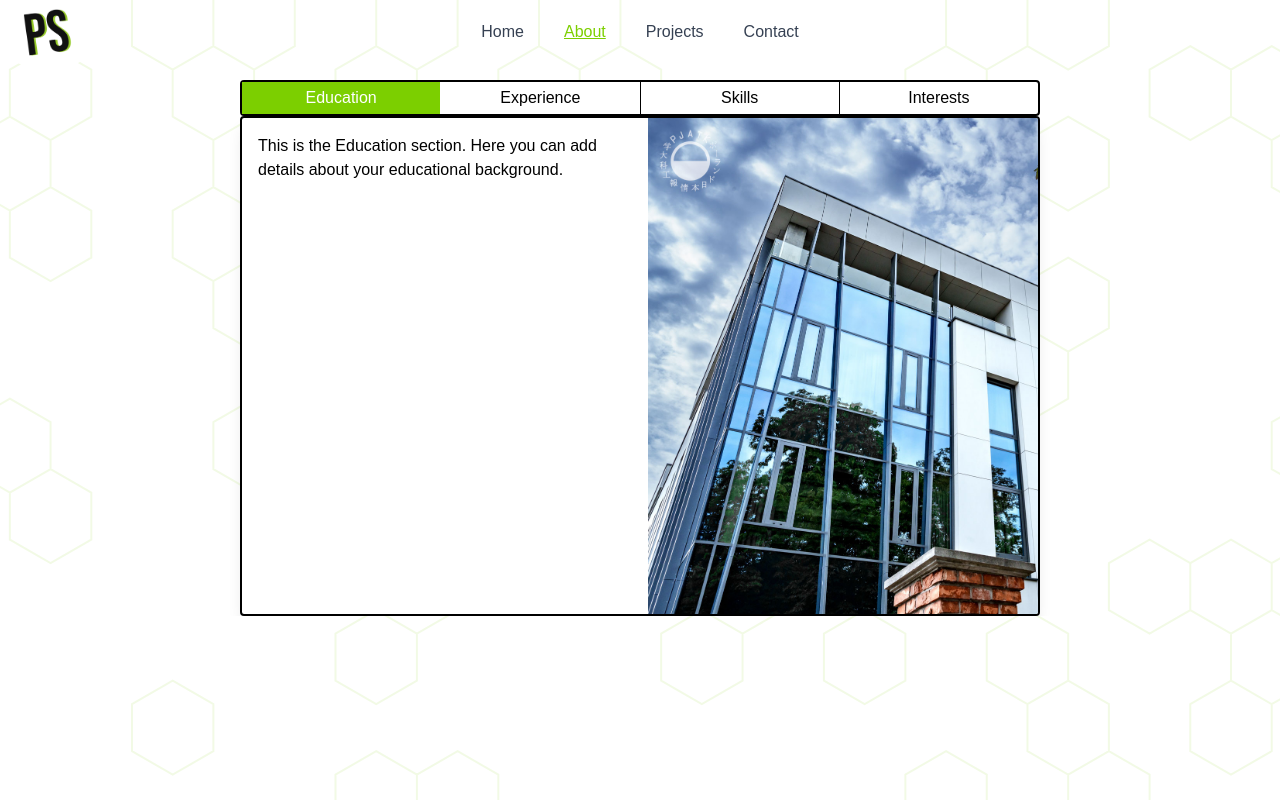
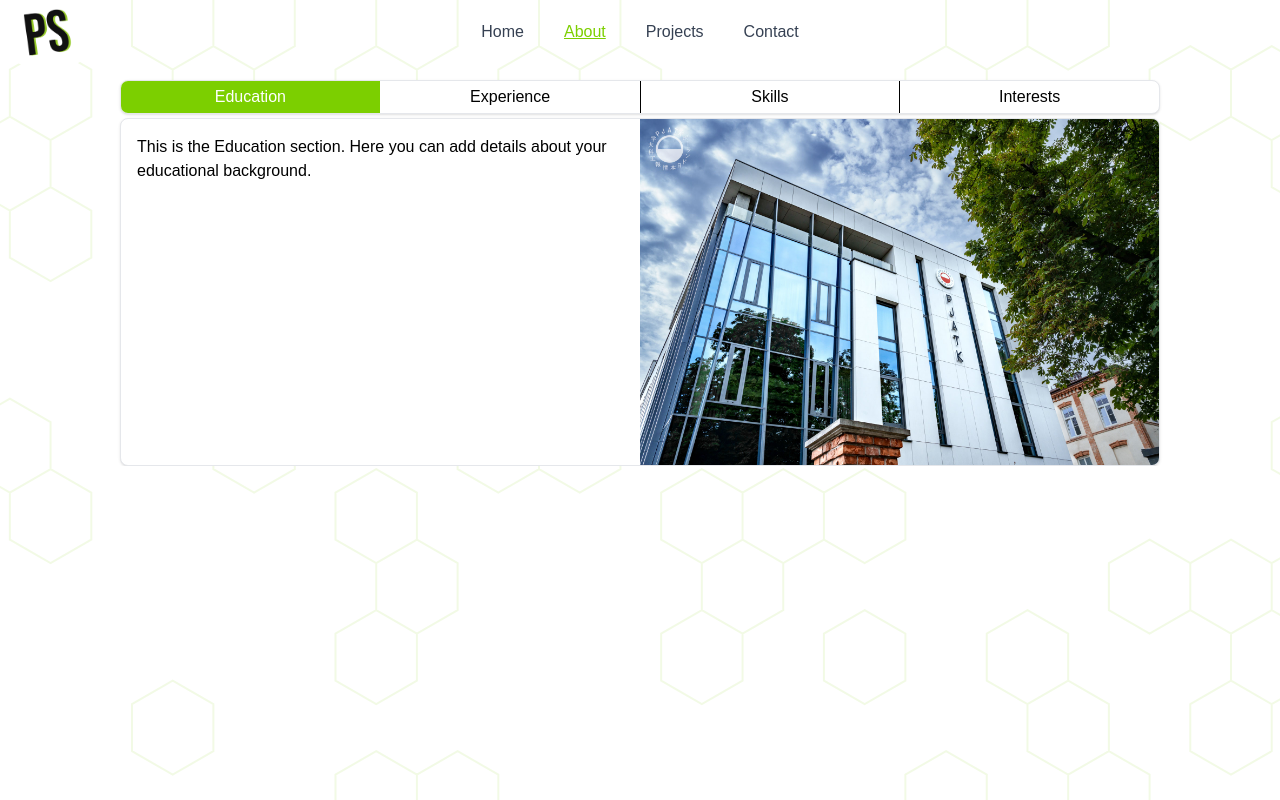
Before and after one commit to PawelSzeliga23/portfolioApp, a React (Vite) app: page /about in a window 1280 px wide. Built offline with nearby package versions, Linux system fonts and the light colour scheme; a web font is replaced by a local one.

Commit message:
small twiks

```diff
--- a/src/components/About.tsx
+++ b/src/components/About.tsx
@@ -6,8 +6,8 @@ const About: React.FC = () => {
     const [sections] = useState(['Education', 'Experience', 'Skills', 'Interests']);
     const [activeSection, setActiveSection] = useState(sections[0]);
     return (
-        <div className='mt-20 flex flex-col items-center justify-center bg-white z-50 mx-60'>
-            <div className="flex w-full justify-between mx-52 border-2 border rounded bg-white space-x-0">
+        <div className='mt-20 flex flex-col items-center justify-center bg-white z-50 md:w-180 lg:w-260 sm:w-140 mx-auto max-sm:mx-1'>
+            <div className="flex w-full justify-between mx-52 border border-gray-200 rounded-lg shadow-sm bg-white space-x-0 overflow-hidden">
                 {sections.map((section, index) => (
                     <button
                         key={section}
@@ -21,14 +21,14 @@ const About: React.FC = () => {
             </div>
             <motion.div
                 key={activeSection}
-                    className="w-full h-500 bg-white border-2 border rounded shadow-lg overflow-hidden"
+                className="w-full bg-white border border-gray-200 rounded-lg shadow-sm overflow-hidden mt-1"
                 initial={{ maxHeight: 0, opacity: 0 }}
-                    animate={{ maxHeight: 500, opacity: 1 }}
+                animate={{ maxHeight: 1000, opacity: 1 }}
                 exit={{ maxHeight: 0, opacity: 0 }}
                 transition={{ duration: 0.5, ease: "easeInOut" }}
             >
-                    <div className="grid grid-cols-2 gap-4 h-full">
-                        <div className='flex flex-col p-4'>
+                <div className="flex flex-col lg:flex-row h-full">
+                    <div className='flex flex-col p-4 w-full lg:w-1/2'>
                         {activeSection === 'Education' && (
                             <p>
                                 This is the Education section. Here you can add details about your educational background.
@@ -50,7 +50,7 @@ const About: React.FC = () => {
                             </p>
                         )}
                     </div>
-                        <div className="h-full">
+                    <div className="w-full lg:w-1/2 h-full flex items-center">
                         {activeSection === 'Education' && (
                             <img
                                 src={PJATK}
--- a/src/components/navBar.tsx
+++ b/src/components/navBar.tsx
@@ -4,12 +4,15 @@ import { Link, useLocation } from 'react-router-dom';
 const NavBar: React.FC = () => {
     const location = useLocation();
     console.log(location.pathname);
-
+    const widhth = window.innerWidth;
+    const isMobile = widhth < 640;
     return (
         <nav className='flex items-center justify-center py-5 fixed top-0 w-full z-20 sm:bg-transparent bg-white' role='navigation'>
-            <div className='absolute left-0 flex items-center opacity-0 sm:opacity-100'>
-                <img src='\src\assets\ps-high-resolution-logo.png' alt='avatar' className='w-24 rounded-full' />
-            </div>
+            {!isMobile && (
+                <div className='absolute left-0 flex items-center opacity-0 sm:opacity-100'>
+                    <img src='\src\assets\ps-high-resolution-logo.png' alt='avatar' className='w-24 rounded-full' />
+                </div>
+            )}
             <ul className='flex space-x-10'>
                 <li>
                     <Link
--- a/src/components/projects.tsx
+++ b/src/components/projects.tsx
@@ -6,8 +6,8 @@ const Projects: React.FC = () => {
 
 
     return (
-        <div className="container mx-auto p-4 mt-20">
-            <div className="grid grid-cols-1 sm:grid-cols-2 lg:grid-cols-4 gap-4">
+        <div className="container mx-auto p-4 mt-20 flex justify-center">
+            <div className="grid grid-cols-1 sm:grid-cols-2 lg:grid-cols-4 md:max-lg:grid-cols-3 gap-4">
             {projects.map((project, index) => (
             <ProjectCard
             key={index}
```
Lines whose indentation alone changed are shown as unchanged.
